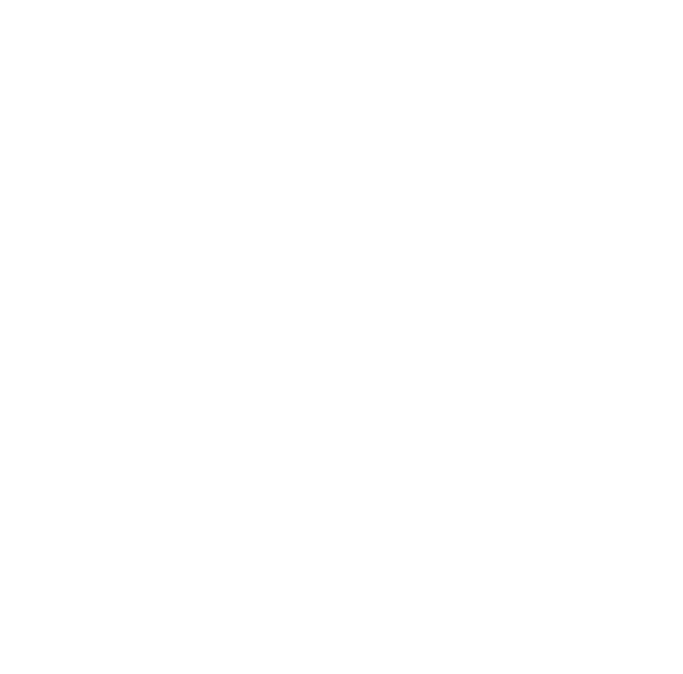
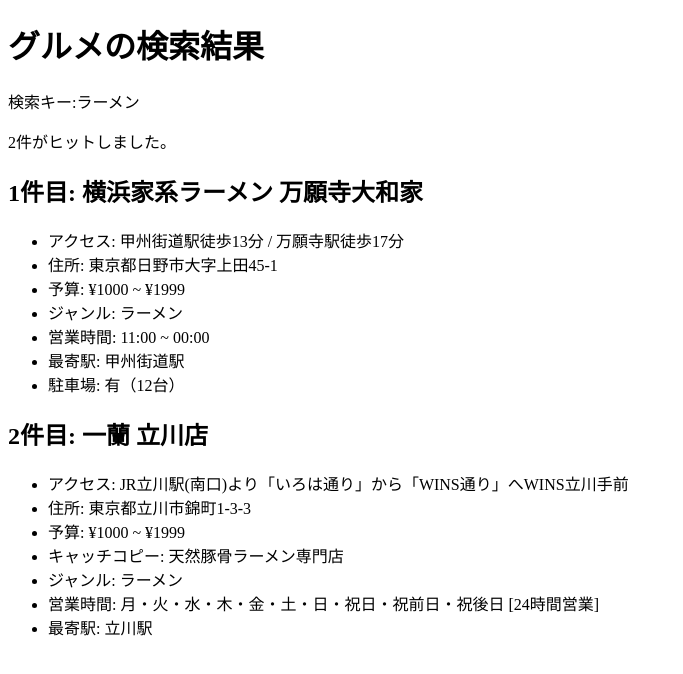
Before and after one commit to G384682023/medialabo, a plain HTML site: page project.html in a window 1280 px wide. Shown: the whole page, without its empty margins (0-683 px from the left). Drawn offline with Linux system fonts and the light colour scheme.

Commit message:
演習1-4

```diff
--- a/project.html
+++ b/project.html
@@ -2,11 +2,33 @@
 <html>
   <head>
     <meta charset="utf-8">
-    <title>演習1-3</title>
+    <title>課題1-4</title>
   </head>
   <body>
-   <p></p>
+    <h1>グルメの検索結果</h1>
+    <p>検索キー:ラーメン</p>
+    <p>2件がヒットしました。</p>
 
+    <h2>1件目: 横浜家系ラーメン 万願寺大和家</h2>
+        <ul>
+            <li>アクセス: 甲州街道駅徒歩13分 / 万願寺駅徒歩17分</li>
+            <li>住所: 東京都日野市大字上田45-1</li>
+            <li>予算: ¥1000 ~ ¥1999</li>
+            <li>ジャンル: ラーメン</li>
+            <li>営業時間: 11:00 ~ 00:00</li>
+            <li>最寄駅: 甲州街道駅</li>
+            <li>駐車場: 有（12台）</li>
+        </ul>
+    <h2>2件目: 一蘭 立川店</h2>
+        <ul>
+            <li>アクセス: JR立川駅(南口)より「いろは通り」から「WINS通り」へWINS立川手前</li>
+            <li>住所: 東京都立川市錦町1-3-3</li>
+            <li>予算: ¥1000 ~ ¥1999</li>
+            <li>キャッチコピー: 天然豚骨ラーメン専門店</li>
+            <li>ジャンル: ラーメン</li>
+            <li>営業時間: 月・火・水・木・金・土・日・祝日・祝前日・祝後日 [24時間営業]</li>
+            <li>最寄駅: 立川駅</li>
+        </ul>
 
   </body>
 </html>
```
